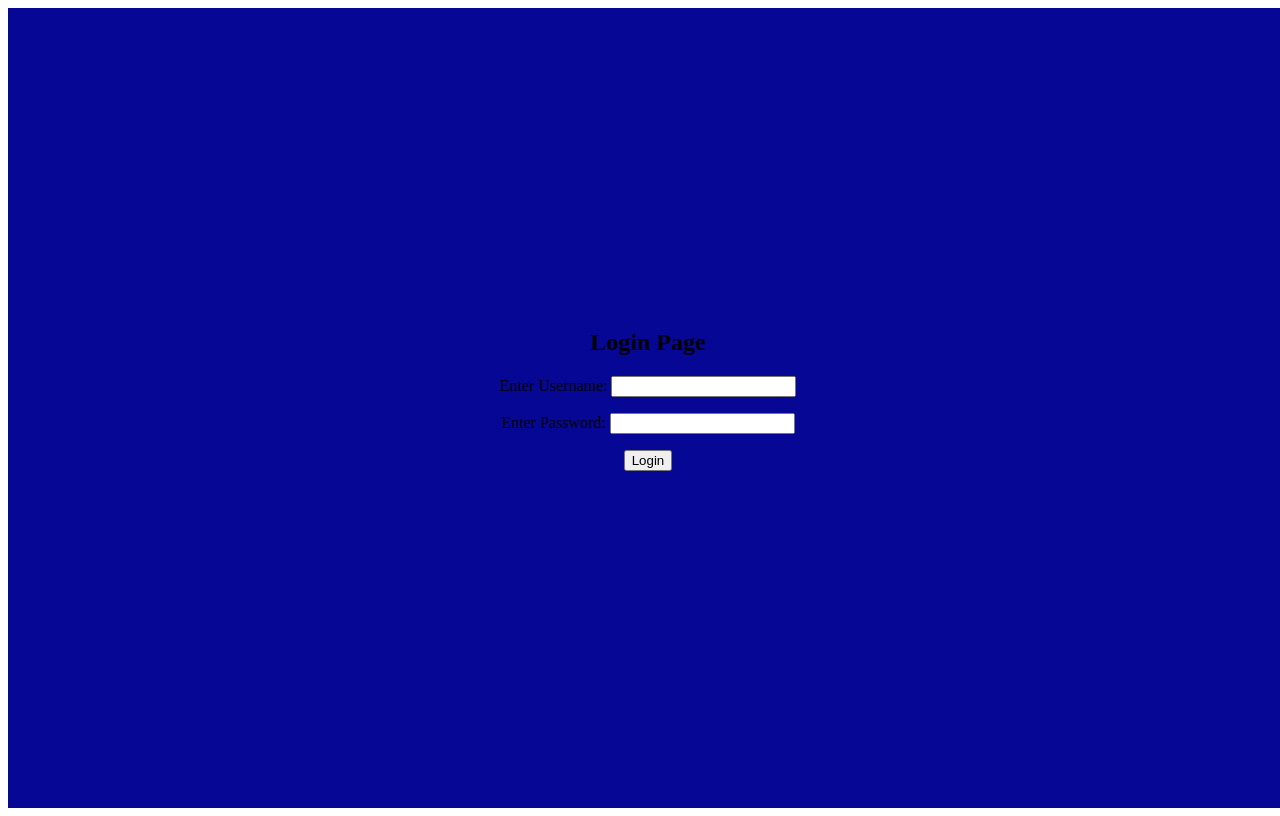
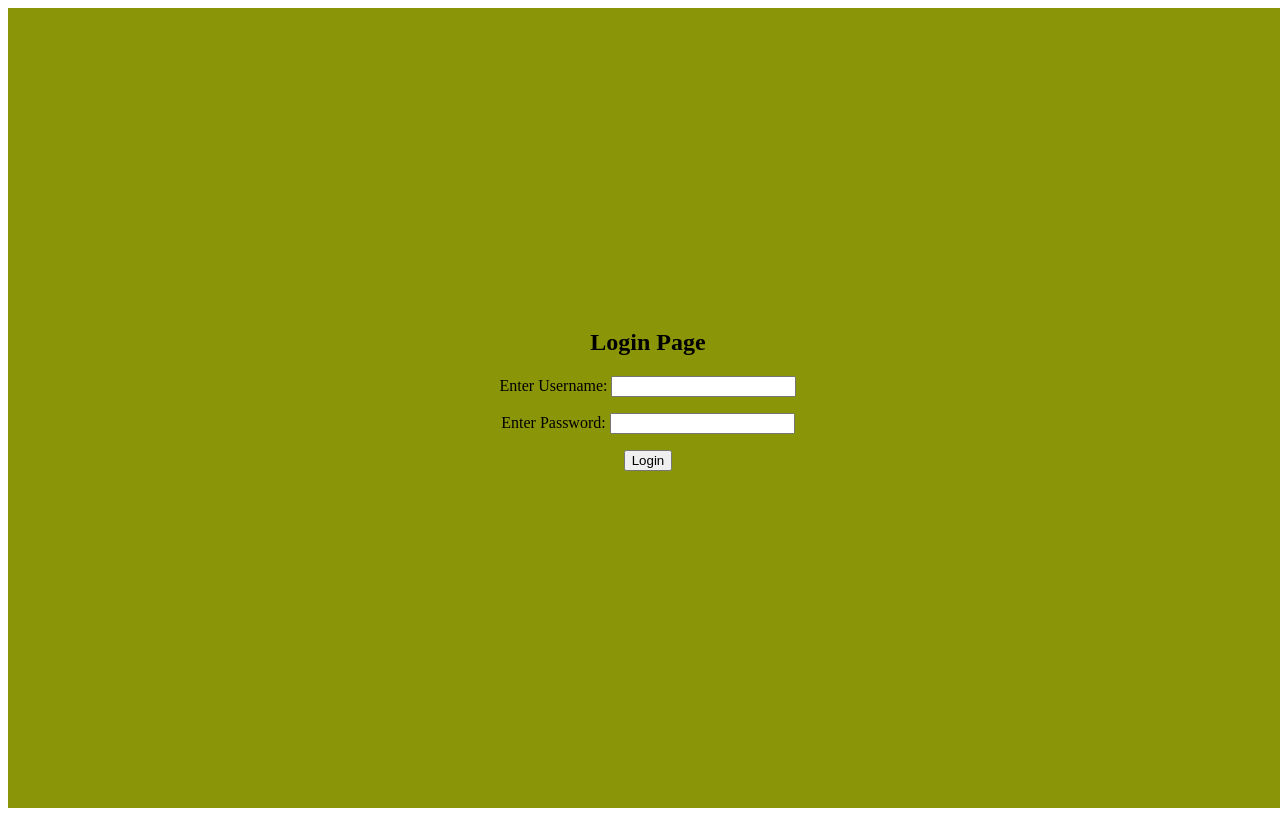
Before and after one commit to luwejeyn/Reviewers, a plain HTML site: page index.html in a window 1280 px wide. Drawn offline with Linux system fonts and the light colour scheme.

Commit message:
Add files via upload

```diff
--- a/index.html
+++ b/index.html
@@ -6,7 +6,7 @@
         <meta name="viewport" content="width=device-width, initial-scale=1.0">
         <style type="text/css">
             #con{
-                background-color: rgb(7, 7, 150);
+                background-color: rgb(138, 150, 7);
             }
             #btnSub{
                 background-color: pink;
```
